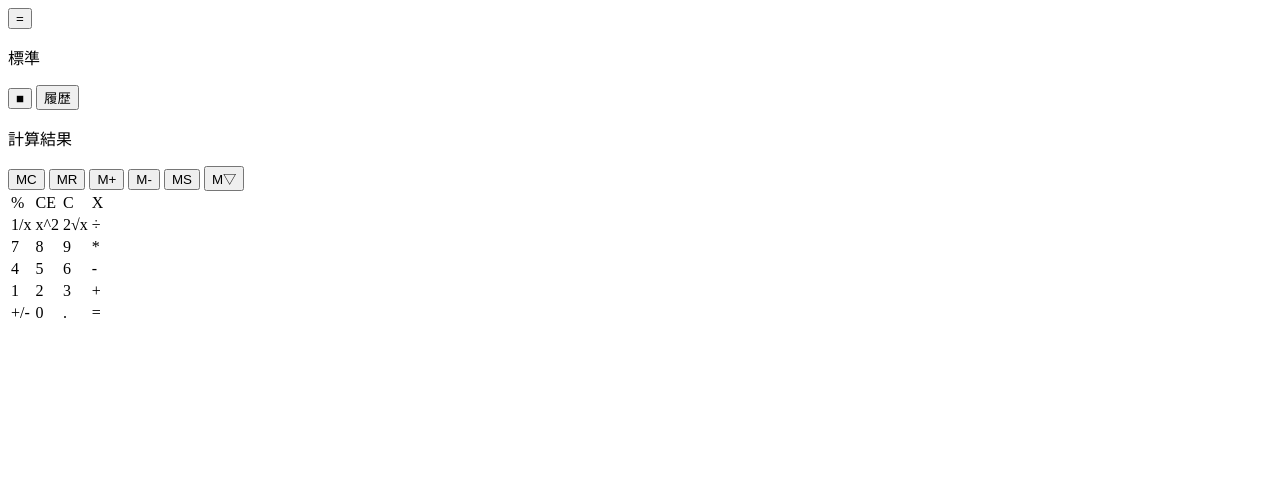
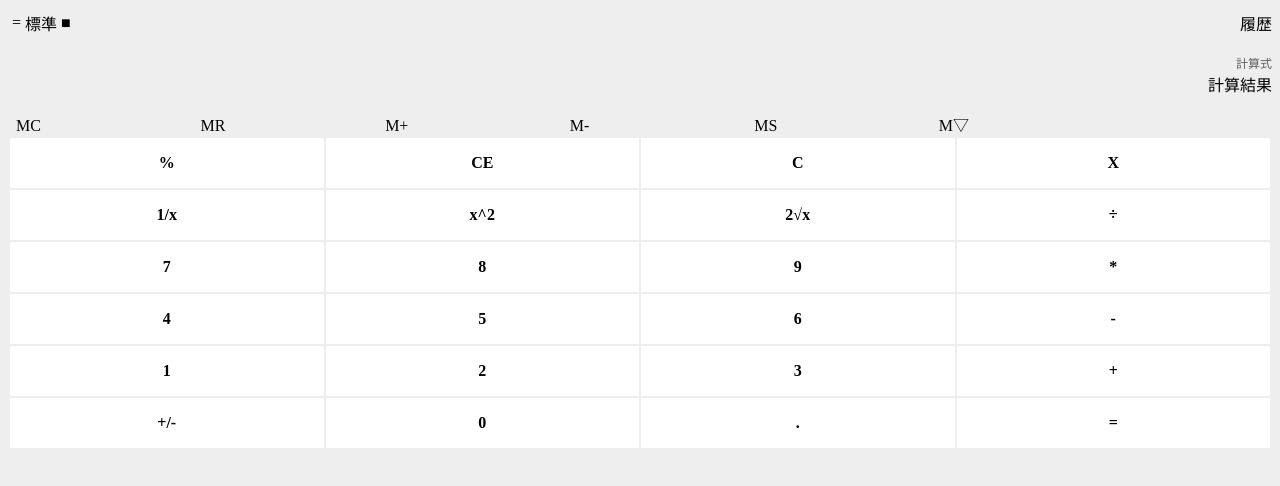
Before and after one commit to kentem-ko-kawaguchi/calculator, a plain HTML site: page index.html in a window 1280 px wide. Drawn offline with Linux system fonts and the light colour scheme.

Commit message:
css完成

```diff
--- a/index.html
+++ b/index.html
@@ -7,16 +7,17 @@
   <title>電卓アプリ</title>
   <link rel="stylesheet" href="style.css">
 </head>
-
+<main>
   <body>
-  <div id="menu">
+    <div id="menu" class="menu">
       <button>=</button>
       <p>標準</p>
       <button>■</button>
-    <button>履歴</button>
+      <button id="history" class="history">履歴</button>
     </div>
-  <p>計算結果</p>
-  <div id="menu2">
+    <p id="formula" class="formula">計算式</p>
+    <p id="result" class="result">計算結果</p>
+    <div id="menu2" class="menu2">
       <button>MC</button>
       <button>MR</button>
       <button>M+</button>
@@ -64,8 +65,8 @@
         </tr>
       </table>
     </div>
-
   </body>
+</main>
 <script src="main.js"></script>
 
 </html>
--- a/style.css
+++ b/style.css
@@ -1 +1,66 @@
 @charset "utf-8";
+
+body {
+  background: #eeeeee;
+}
+
+.menu {
+  display: flex;
+  height: 30px;
+}
+
+p {
+  margin: 0;
+}
+
+.menu p {
+  display: flex;
+  align-items: center;
+}
+
+table {
+  width: 100%;
+  table-layout: fixed;
+  text-align: center;
+}
+
+td {
+  padding: 16px;
+  background: white;
+  font-weight: bold;
+}
+
+button {
+  all: unset;
+  cursor: pointer;
+  display: inline-block;
+}
+
+.menu button:not(.history) {
+  margin: 4px;
+}
+
+.history {
+  margin-left: auto;
+}
+
+.result {
+  text-align: right;
+  margin: 0 0 16px 0;
+}
+
+.formula {
+  text-align: right;
+  font-size: 12px;
+  opacity: 0.6;
+  margin-top: 16px;
+}
+
+.menu2 {
+  margin: 0 8px;
+  width: 100%;
+}
+
+.menu2 button {
+  width: calc(100% / 7);
+}
```
Lines whose indentation alone changed are shown as unchanged.
